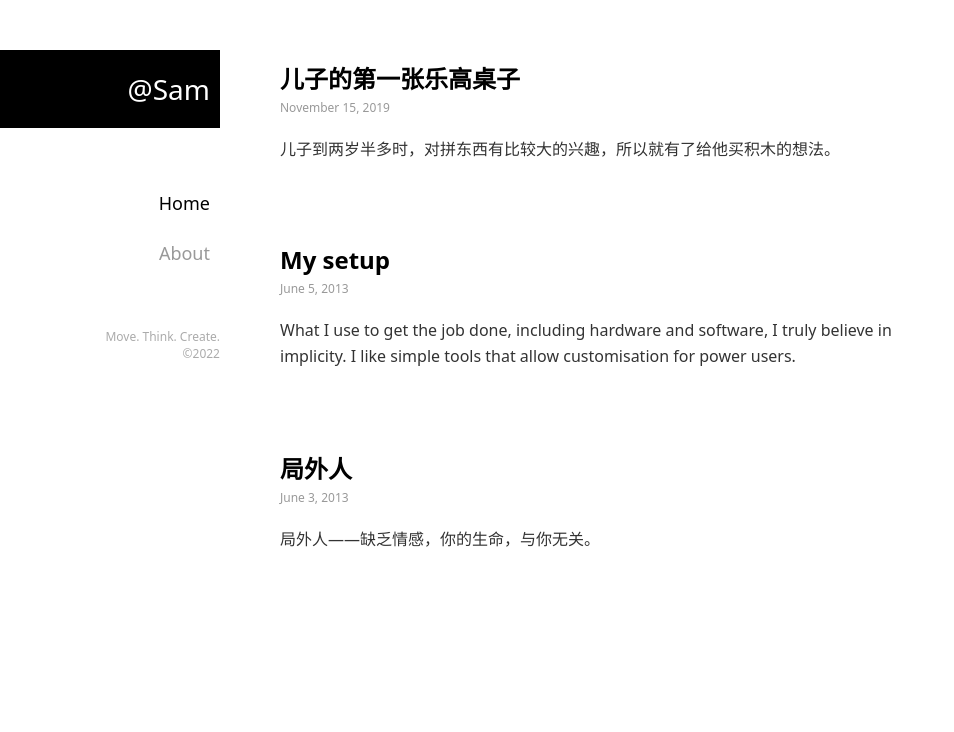
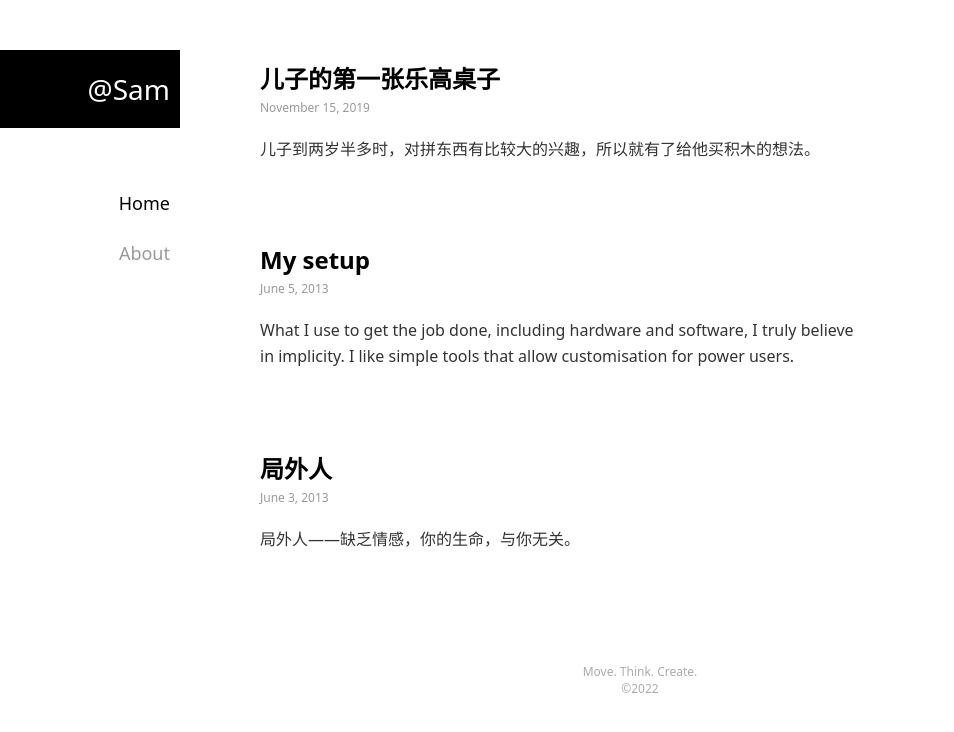
Before and after one commit to samzeng/samzeng.github.io, a Jekyll site: the page built from index.markdown, in a window 1280 px wide. Shown: the top 732 px of the page, without its empty margins (0-954 px from the left). Built offline with Jekyll 4.4.1, drawn with Linux system fonts in a browser that asks for light colours.

Commit message:
change layout

```diff
--- a/_layouts/default.html
+++ b/_layouts/default.html
@@ -4,10 +4,12 @@
   <body>
     <div class="fixed">
       {%- include header.html -%}
-      {%- include footer.html -%}
     </div>
+
     <main class="site-content" aria-label="Content">
       {{ content }}
     </main>
+
+    {%- include footer.html -%}
   </body>
 </html>
--- a/assets/main.css
+++ b/assets/main.css
@@ -32,12 +32,11 @@ body {
 .fixed {
   position: fixed;
   top: 50px;
-  width: 220px;
+  width: 180px;
 }
 .site-content {
-  margin-left: 280px;
-  padding-top: 60px;
-  padding-bottom: 60px;
+  margin-left: 240px;
+  padding: 60px 20px;
   width: 640px;
 }
 
@@ -86,7 +85,8 @@ body {
  */
 .site-footer {
   margin-top: 50px;
-  text-align: right;
+  padding-bottom: 50px;
+  text-align: center;
   color: #ababab;
   font-size: 12px;
 }
@@ -170,6 +170,9 @@ body {
 .typography p:first-child {
   margin-top: 0;
 }
+.typography img {
+  width: 100%;
+}
 .typography blockquote {
   margin-top: 26px;
   padding-right: 30px;
@@ -248,3 +251,17 @@ body {
 .typography :target {
   color: #000;
 }
+
+@media (max-width: 1024px) {
+  .fixed {
+    position: relative;
+    top: 10px;
+  }
+  .site-nav {
+    flex-direction: row;
+  }
+  .site-content {
+    margin-left: 0;
+    width: 100%;
+  }
+}
```
Also changed, not shown: _layouts/page.html (+9 -0 lines).
